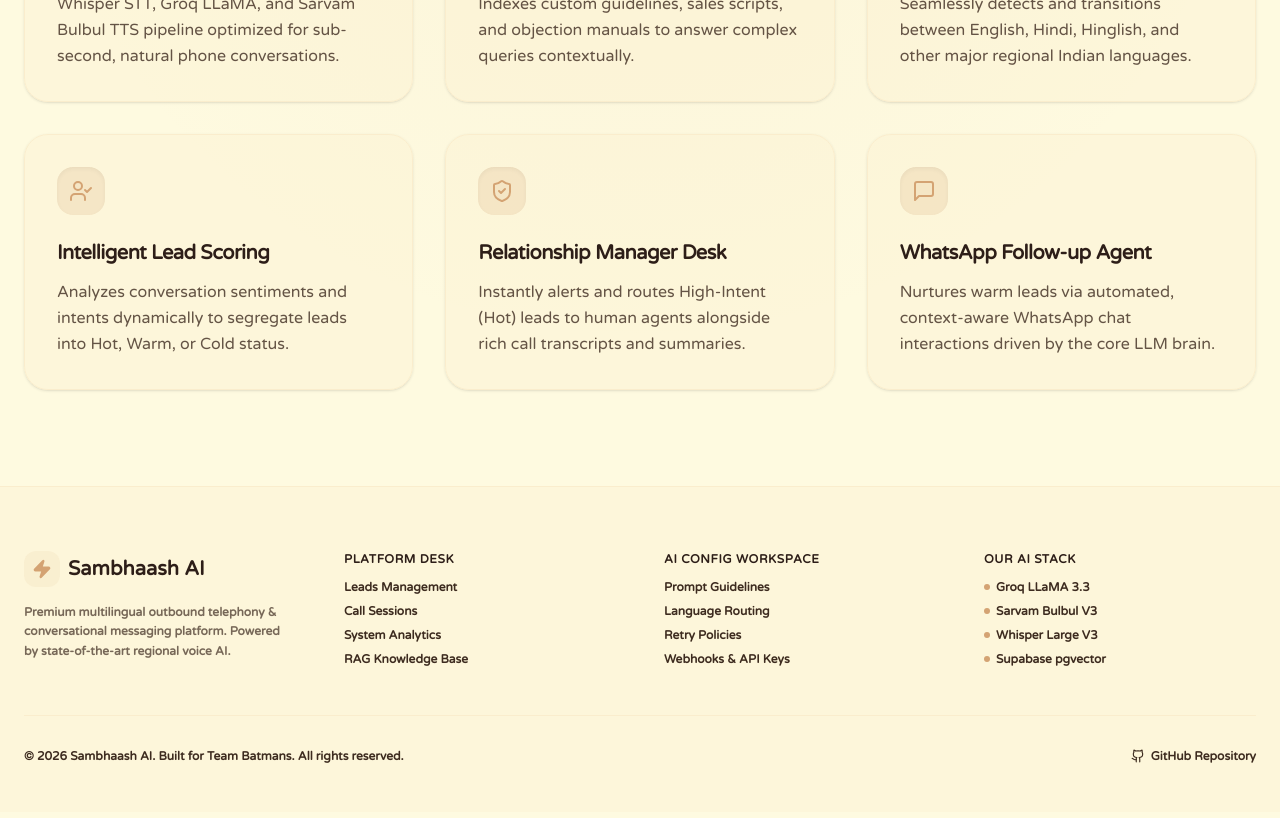
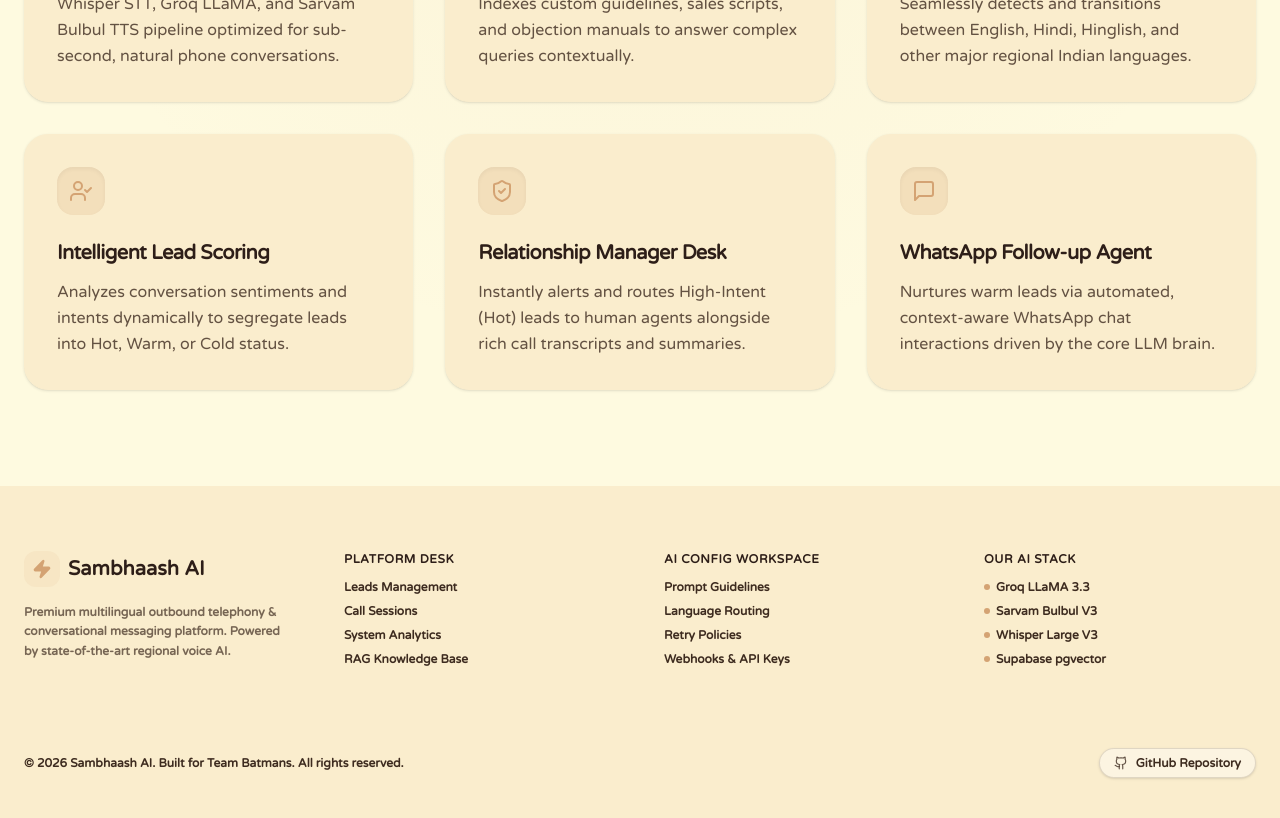
Before and after one commit to Rahul-8283/Sambhaash_AI, a React (Vite) app in the folder Frontend/: page / in a window 1280 px wide. Shown: the part 1380-2198 px from the top of the page. Built offline with nearby package versions, Linux system fonts and the light colour scheme; no server answers; the HTML template or start-up script is replaced by a standard one; a web font is replaced by a local one.

Commit message:
refactor: the complete landingpage based on snowfall theme...

```diff
--- a/Frontend/src/components/Layout/Footer.tsx
+++ b/Frontend/src/components/Layout/Footer.tsx
@@ -6,7 +6,7 @@ export const Footer: React.FC = () => {
   const navigate = useNavigate();
 
   return (
-    <footer className="relative z-10 bg-[#faedcd]/30 border-t border-[#faedcd] pt-16 pb-12 px-6">
+    <footer className="relative z-20 bg-[#faedcd] border-t border-[#faedcd] pt-16 pb-12 px-6">
       <div className="max-w-7xl mx-auto grid grid-cols-1 md:grid-cols-4 gap-12 mb-12 text-left">
         {/* Brand Column */}
         <div className="space-y-4">
@@ -78,8 +78,14 @@ export const Footer: React.FC = () => {
       <div className="max-w-7xl mx-auto flex flex-col sm:flex-row items-center justify-between gap-4 text-xs font-semibold text-[#3d2b1f]/60">
         <p>© 2026 Sambhaash AI. Built for Team Batmans. All rights reserved.</p>
         <div className="flex items-center gap-4">
-          <a href="https://github.com/Rahul-8283/Sambhaash_AI" target="_blank" rel="noopener noreferrer" className="hover:text-[#d4a373] transition-colors flex items-center gap-1.5">
-            <Github size={14} /> GitHub Repository
+          <a
+            href="https://github.com/Rahul-8283/Sambhaash_AI"
+            target="_blank"
+            rel="noopener noreferrer"
+            className="flex items-center gap-2 px-3.5 py-1.5 rounded-full border border-[#3d2b1f]/15 bg-white/40 hover:bg-[#d4a373] hover:border-[#d4a373] text-[#3d2b1f]/80 hover:text-white transition-all duration-300 shadow-sm hover:shadow-md hover:scale-[1.03] active:scale-95 cursor-pointer font-bold"
+          >
+            <Github size={14} />
+            <span>GitHub Repository</span>
           </a>
         </div>
       </div>
--- a/Frontend/src/pages/LandingPage.tsx
+++ b/Frontend/src/pages/LandingPage.tsx
@@ -141,15 +141,15 @@ export const LandingPage: React.FC = () => {
       {/* Stats/About Section */}
       <section className="relative z-10 py-20 px-6 max-w-7xl mx-auto border-t border-[#d4a373]/20">
         <div className="grid md:grid-cols-3 gap-12 text-center">
-          <div className="space-y-2 bg-[#faedcd]/40 rounded-3xl p-6 border border-[#faedcd] shadow-sm hover:scale-[1.02] transition-transform">
+          <div className="space-y-2 bg-[#faedcd] rounded-3xl p-6 border border-[#faedcd] shadow-sm hover:scale-[1.02] transition-transform relative z-10">
             <div className="text-5xl font-black text-[#d4a373] font-display">98%</div>
             <p className="text-[#3d2b1f]/80 font-bold">Language accuracy in Hinglish</p>
           </div>
-          <div className="space-y-2 bg-[#faedcd]/40 rounded-3xl p-6 border border-[#faedcd] shadow-sm hover:scale-[1.02] transition-transform">
+          <div className="space-y-2 bg-[#faedcd] rounded-3xl p-6 border border-[#faedcd] shadow-sm hover:scale-[1.02] transition-transform relative z-10">
             <div className="text-5xl font-black text-[#d4a373] font-display">&lt;200ms</div>
             <p className="text-[#3d2b1f]/80 font-bold">Response latency for human-like flow</p>
           </div>
-          <div className="space-y-2 bg-[#faedcd]/40 rounded-3xl p-6 border border-[#faedcd] shadow-sm hover:scale-[1.02] transition-transform">
+          <div className="space-y-2 bg-[#faedcd] rounded-3xl p-6 border border-[#faedcd] shadow-sm hover:scale-[1.02] transition-transform relative z-10">
             <div className="text-5xl font-black text-[#d4a373] font-display">10x</div>
             <p className="text-[#3d2b1f]/80 font-bold">Increase in lead engagement rates</p>
           </div>
@@ -173,9 +173,9 @@ export const LandingPage: React.FC = () => {
               whileInView={{ opacity: 1, y: 0 }}
               transition={{ delay: idx * 0.05 }}
               viewport={{ once: true }}
-              className="p-8 rounded-3xl bg-[#faedcd]/30 border border-[#faedcd] hover:border-[#d4a373]/50 hover:bg-[#faedcd]/50 transition-all duration-300 group shadow-sm flex flex-col relative"
+              className="p-8 rounded-3xl bg-[#faedcd] border border-[#faedcd] hover:border-[#d4a373]/50 hover:scale-[1.03] transition-all duration-300 group shadow-sm flex flex-col relative z-10"
             >
-              <div className="absolute inset-0 bg-[#fefae0]/40 rounded-3xl opacity-0 group-hover:opacity-100 transition-opacity duration-300 pointer-events-none" />
+              <div className="absolute inset-0 bg-[#fefae0]/40 rounded-3xl opacity-0 group-hover:opacity-100 transition-opacity duration-300 pointer-events-none z-0" />
               <div className="w-12 h-12 rounded-2xl bg-[#d4a373]/20 flex items-center justify-center text-[#d4a373] mb-6 group-hover:scale-110 transition-all duration-300 shadow-inner shrink-0 relative z-10">
                 <step.icon size={24} />
               </div>
```
